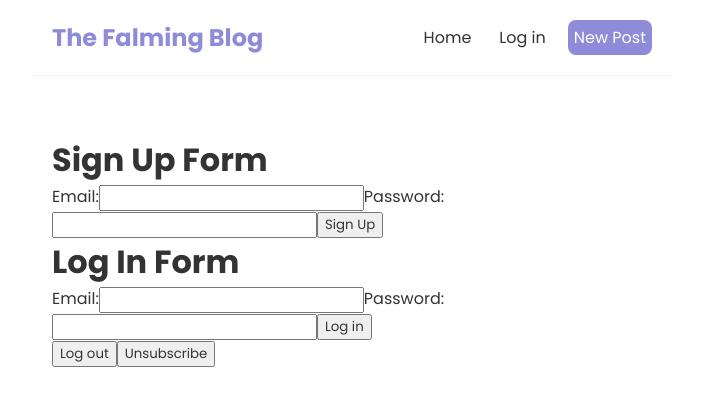
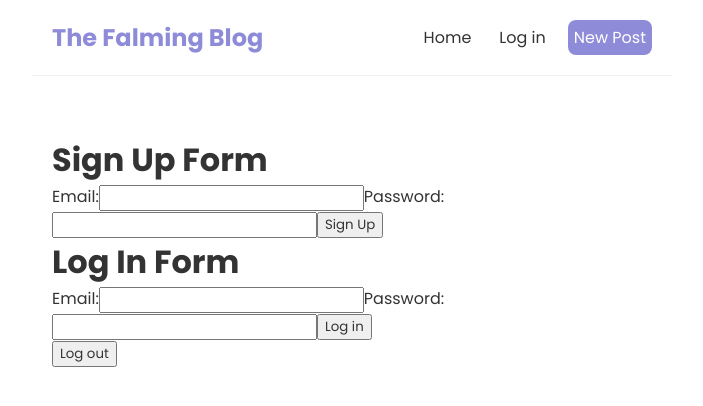
Before and after one commit to 1pororo/React-Blog, a React (Create React App) app: page / in a window 1280 px wide. Shown: the top 406 px of the page, without its empty margins (288-991 px from the left). Built offline with nearby package versions, Linux system fonts and the light colour scheme; no server answers.

Commit message:
remove unsub

```diff
--- a/src/Auth.js
+++ b/src/Auth.js
@@ -99,7 +99,7 @@ const Auth = () => {
       <button onClick={logOut}>Log out</button>
 
       {/* unsubscribe from auth changes */}
-      <button onClick={unsub}>Unsubscribe</button>
+      {/* <button onClick={unsub}>Unsubscribe</button> */}
     </div>
   );
 };
```
